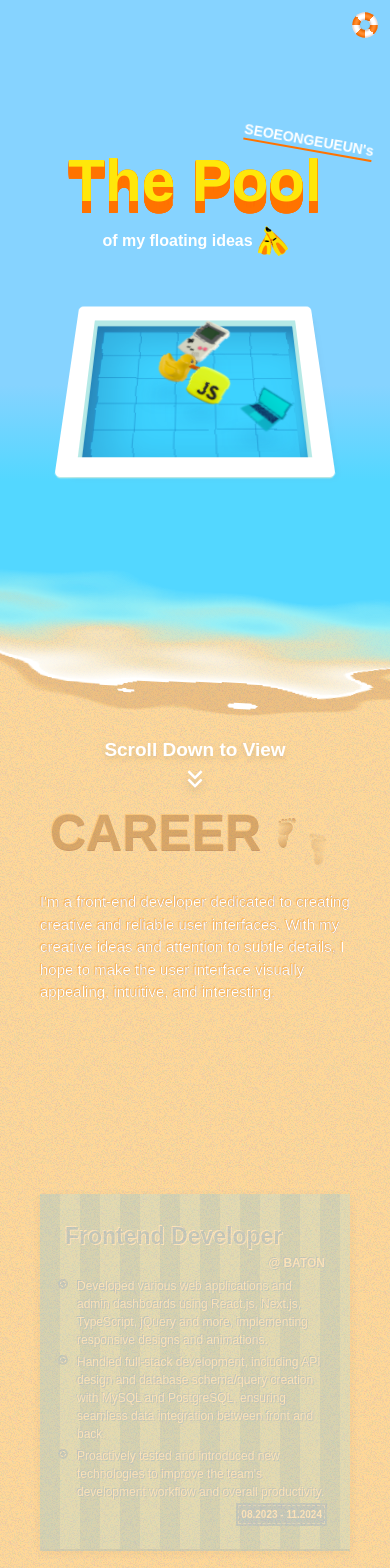
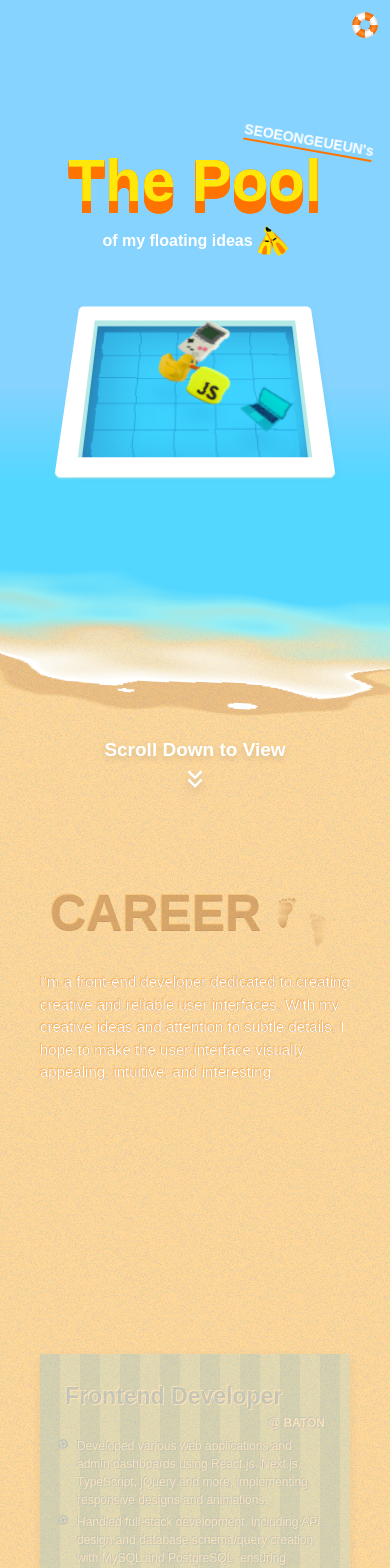
Before and after one commit to seoeongeueun/portfolio.v2, a Next.js app: page / in a window 390 px wide. Shown: the top 1568 px of the page. Built offline with nearby package versions, Linux system fonts and the light colour scheme; a web font is replaced by a local one.

Commit message:
fix: 기존 해변 gsap scrub 의존에서 단계별 의존으로 변경

```diff
--- a/app/globals.css
+++ b/app/globals.css
@@ -130,7 +130,7 @@ html {
 	padding: 0;
 	/* font-smooth: never;
 	-webkit-font-smoothing: none; */
-	scrollbar-width: none;
+	/*scrollbar-width: none;*/
 }
 
 html {
@@ -139,9 +139,9 @@ html {
 	overflow-y: auto;
 }
 
-::-webkit-scrollbar {
+/* ::-webkit-scrollbar {
 	display: none;
-}
+} */
 
 section {
 	padding-left: 15rem;
--- a/app/page.tsx
+++ b/app/page.tsx
@@ -531,7 +531,7 @@ export default function Home() {
 			end: `+=${totalScrollDistance}`,
 			pin: true,
 			pinSpacing: false,
-			scrub: true,
+			toggleActions: "play reverse play reverse",
 			onUpdate: self => {
 				const progress = self.progress;
 				const towelProgress = gsap.utils.clamp(0, 1, progress * AMPLIFY_BY);
@@ -569,12 +569,14 @@ export default function Home() {
 				if (progress >= DUST_TIMING && !ds.dustReady && !ds.dustTriggered) {
 					ds.dustTriggered = true;
 
-					requestAnimationFrame(() => {
-						setTimeout(() => {
-							const targetY = -towelProgress * scrollPerTowel * totalTowels;
-							createDust(targetY);
-						}, 320);
-					});
+					// requestAnimationFrame(() => {
+					// 	setTimeout(() => {
+					// 		const targetY = -towelProgress * scrollPerTowel * totalTowels;
+					// 		createDust(targetY);
+					// 	}, 320);
+					// });
+					const targetY = -towelProgress * scrollPerTowel * totalTowels;
+					createDust(targetY);
 				}
 
 				if (currentDustProgress === 0 && !ds.dustRemoved) {
@@ -591,9 +593,8 @@ export default function Home() {
 					ds.dustTriggered = false;
 				}
 			},
-
 			onLeaveBack: () => {
-				beachRef.current!.style.opacity = "1";
+				//beachRef.current!.style.opacity = "1";
 				ds.dustCanvas?.remove();
 				ds.dustCanvas = null;
 				ds.dustCtx = null;
@@ -601,6 +602,9 @@ export default function Home() {
 				ds.dustRemoved = true;
 				ds.dustTriggered = false;
 				ds.particles = [];
+			},
+			onLeave: () => {
+				beachRef.current!.style.opacity = "0";
 			},
 		});
 
@@ -1082,7 +1086,7 @@ export default function Home() {
 				<div className="shore-overlay z-20"></div>
 				<div className="grain-overlay" />
 				<section ref={shoreRef} className="w-full shore relative z-20">
-					<div className="float-left w-full md:w-1/2 md:pr-16 lg:pr-40 flex flex-col justify-start items-start shore-title">
+					<div className="float-left w-full py-32 lg:py-0 md:w-1/2 md:pr-16 lg:pr-40 flex flex-col justify-start items-start shore-title">
 						<div className="flex flex-row items-center justify-start">
 							<p className="subtitle">CAREER</p>
 							<div className="foot-pair flex flex-row items-center justify-start ml-[-0.8rem]">
--- a/app/styles/global.scss
+++ b/app/styles/global.scss
@@ -306,7 +306,7 @@ $breakpoint-tablet-max: 1024px;
 			margin-bottom: 50rem;
 
 			@media screen and (max-width: $breakpoint-tablet-max) {
-				margin-bottom: -10rem;
+				margin-bottom: 0rem;
 			}
 		}
 	}
@@ -783,7 +783,7 @@ $breakpoint-tablet-max: 1024px;
 }
 .beach-container {
 	//background-color: var(--theme-sand);
-	transition: opacity 0.5s ease;
+	transition: opacity 0.3s ease;
 	background: linear-gradient(179deg, var(--theme-sand-dark) 0%, var(--theme-sand) 13%, var(--theme-sand) 100%);
 
 	@media screen and (max-width: $breakpoint-mobile) {
--- a/app/styles/gsap.scss
+++ b/app/styles/gsap.scss
@@ -106,7 +106,7 @@ $breakpoint-tablet-max: 1024px;
 .shore-overlay {
 	border-bottom: 5px solid white;
 	will-change: filter;
-	box-shadow: 10px 13px 3px 0px rgba(163, 94, 30, 0.2);
+	box-shadow: -10px 13px 3px 0px rgba(163, 94, 30, 0.2);
 	width: 125vw;
 	height: 35vh;
 	border-radius: 30%;
```
